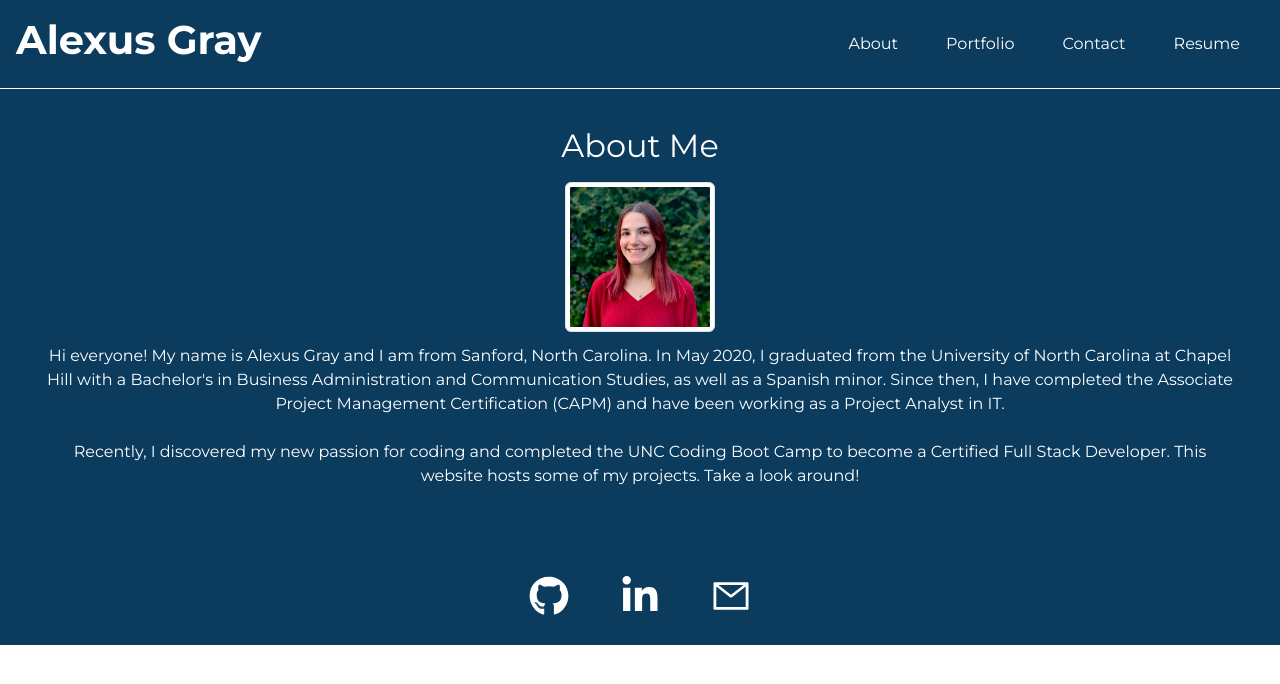
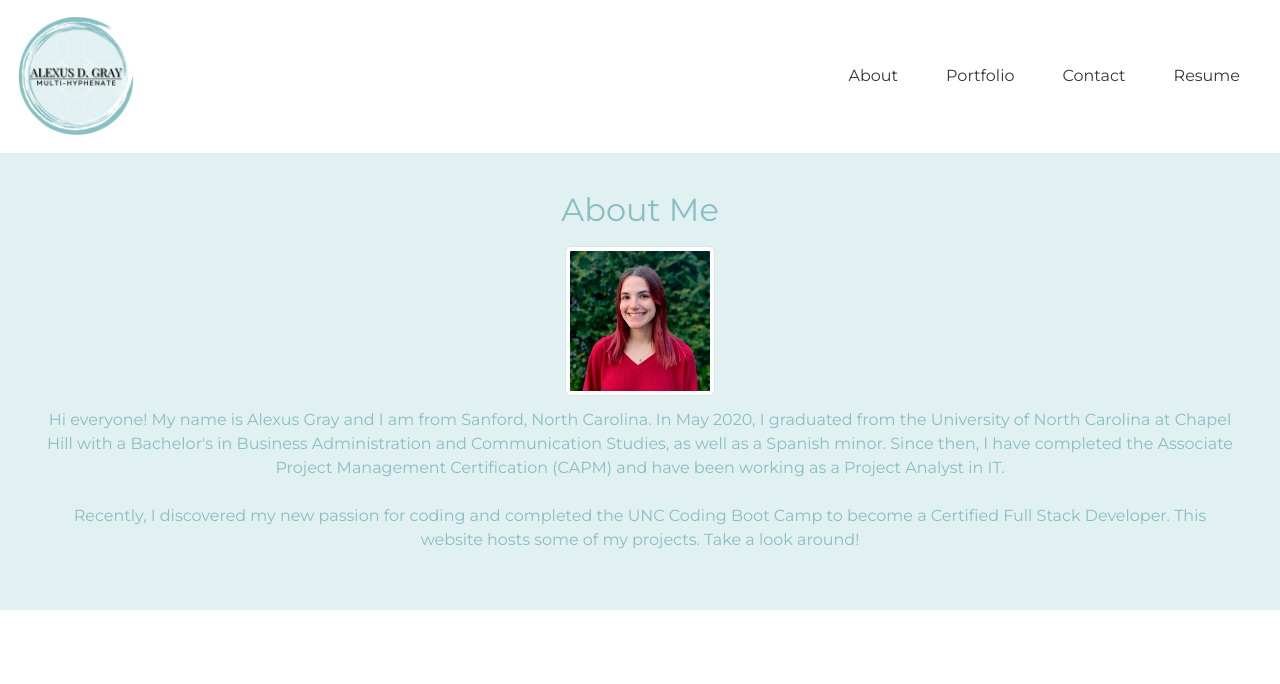
Before and after one commit to grayad/my-portfolio, a React (Create React App) app: page / in a window 1280 px wide. Shown: the top 684 px of the page. Built offline with nearby package versions, Linux system fonts and the light colour scheme.

Commit message:
change colors and add logo

```diff
--- a/src/components/Header/index.js
+++ b/src/components/Header/index.js
@@ -26,8 +26,16 @@ export default function Header() {
   return (
     <>
       <header className="d-flex align-items-center justify-content-between p-3">
-        <h1 aref="/">Alexus Gray</h1>
-        <Nav currentPage={currentPage} handlePageChange={handlePageChange}></Nav>
+        <img
+          src={process.env.PUBLIC_URL + "/assets/Logo_Alexus.png"}
+          alt="Alexus' personal logo"
+          width={120}
+          height={120}
+        ></img>
+        <Nav
+          currentPage={currentPage}
+          handlePageChange={handlePageChange}
+        ></Nav>
       </header>
       <main>
         <Page />
--- a/src/index.css
+++ b/src/index.css
@@ -1,9 +1,9 @@
 @import url('https://fonts.googleapis.com/css2?family=Montserrat:wght@100;400;700&display=swap');
 :root{
-    --primary-color: #0b3c5d;
+    --primary-color: #E1F0F1;
     --secondary-color: white;
-    --tertiary-color: #cd2b03;
-    --quaternary-color: #93E1D8;
+    --tertiary-color: #87BFC2;
+    --quaternary-color: rgba(52, 52, 52, 0.993);
     --font1: montserrat, Arial, Helvetica, sans-serif;
 }
 * {
@@ -32,8 +32,8 @@ header {
 }
 
 header, footer {
-  background-color: var(--primary-color);
-  color: var(--secondary-color);
+  background-color: rgba(255, 255, 255, 0.8);
+  color: var(--quaternary-color);
   font-family: var(--font1);
 }
 
@@ -44,7 +44,7 @@ header h1 {
 main {
   background-color: var(--primary-color);
   padding: 3%;
-  color: var(--secondary-color)
+  color: var(--tertiary-color)
 }
 
 .resumeDiv {
@@ -58,7 +58,7 @@ main {
 }
 
 .nav-link {
-  color: var(--secondary-color);
+  color: var(--quaternary-color);
 }
 
 .icon {
```
Also changed, not shown: public/assets/Logo_Alexus.png (added), 2 other files (tests, documents, lock files or other folders).
